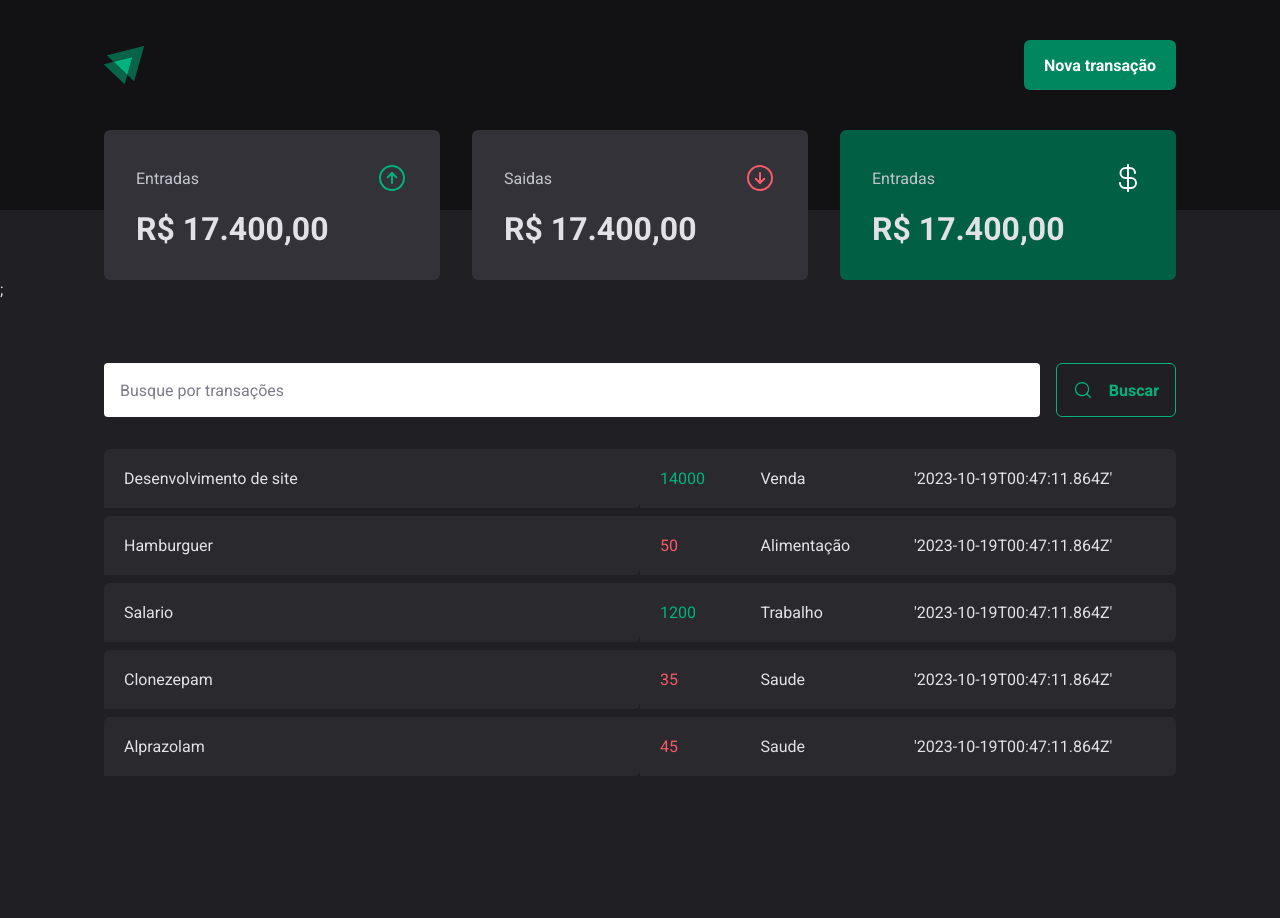
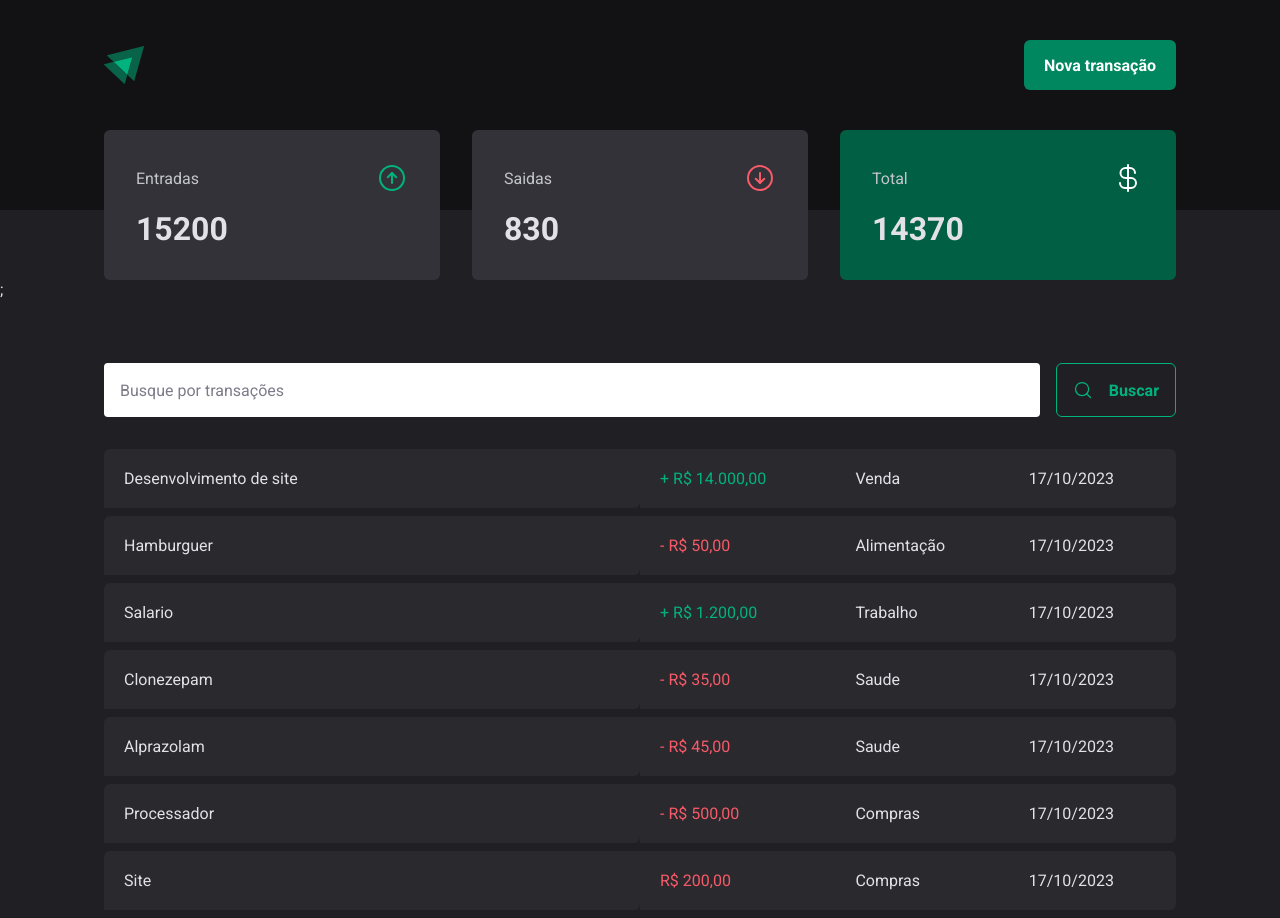
Before and after one commit to uMateusSales/dtmoney-rocketseat, a React (Vite) app: page / in a window 1280 px wide. Before the commit the page ends 800 px from the top, so only its background shows below. Built offline with nearby package versions, Linux system fonts and the light colour scheme; data requests are answered from the project's data file.

Commit message:
feat:summary e formatador

```diff
--- a/server.json
+++ b/server.json
@@ -22,7 +22,7 @@
       "type": "entrada",
       "category": "Trabalho",
       "price": 1200,
-      "createdAt": "'2023-10-19T00:47:11.864Z'"
+      "createdAt": "2023-10-19T00:47:11.864Z"
     },
     {
       "id": 4,
@@ -30,7 +30,7 @@
       "type": "saida",
       "category": "Saude",
       "price": 35,
-      "createdAt": "'2023-10-19T00:47:11.864Z'"
+      "createdAt": "2023-10-19T00:47:11.864Z"
     },
     {
       "id": 5,
@@ -38,7 +38,24 @@
       "type": "saida",
       "category": "Saude",
       "price": 45,
-      "createdAt": "'2023-10-19T00:47:11.864Z'"
+      "createdAt": "2023-10-19T00:47:11.864Z"
+    },
+
+    {
+      "id": 6,
+      "description": "Processador",
+      "type": "saida",
+      "category": "Compras",
+      "price": 500,
+      "createdAt": "2023-10-19T00:47:11.864Z"
+    },
+    {
+      "id": 6,
+      "description": "Site",
+      "type": "Entrada",
+      "category": "Compras",
+      "price": 200,
+      "createdAt": "2023-10-19T00:47:11.864Z"
     }
   ]
 }
--- a/src/App.tsx
+++ b/src/App.tsx
@@ -2,14 +2,17 @@ import { ThemeProvider } from "styled-components";
 import { defaultTheme } from "./styles/themes/default";
 import { GlobalStyle } from "./styles/global";
 import { Transactions } from "./pages/transactions";
+import { TranscationsProvider } from "./contexts/TransactionContext";
 
 function App() {
   return (
     <>
-      <ThemeProvider theme={defaultTheme}>
-        <GlobalStyle />
-        <Transactions />
-      </ThemeProvider>
+      <TranscationsProvider>
+        <ThemeProvider theme={defaultTheme}>
+          <GlobalStyle />
+          <Transactions />
+        </ThemeProvider>
+      </TranscationsProvider>
     </>
   );
 }
--- a/src/components/Summary/index.tsx
+++ b/src/components/Summary/index.tsx
@@ -1,7 +1,30 @@
 import { ArrowCircleDown, ArrowCircleUp, CurrencyDollar } from "phosphor-react";
 import { SummaryCard, SummaryContainer } from "./styles";
+import { useContext } from "react";
+import { TransactionContext } from "../../contexts/TransactionContext";
 
 const Summary = () => {
+  const { transactions } = useContext(TransactionContext);
+
+  const summary = transactions.reduce(
+    (acc, transaction) => {
+      if (transaction.type === "entrada") {
+        acc.entrada += transaction.price;
+        acc.total += transaction.price;
+      } else {
+        acc.saida += transaction.price;
+        acc.total -= transaction.price;
+      }
+      return acc;
+    },
+
+    {
+      entrada: 0,
+      saida: 0,
+      total: 0,
+    }
+  );
+
   return (
     <>
       <SummaryContainer>
@@ -10,21 +33,21 @@ const Summary = () => {
             <span>Entradas </span>
             <ArrowCircleUp size={32} color="#00b37e" />
           </header>
-          <strong>R$ 17.400,00</strong>
+          <strong>{summary.entrada}</strong>
         </SummaryCard>
         <SummaryCard>
           <header>
             <span>Saidas </span>
             <ArrowCircleDown size={32} color="#f75a68" />
           </header>
-          <strong>R$ 17.400,00</strong>
+          <strong>{summary.saida}</strong>
         </SummaryCard>
         <SummaryCard variant="green">
           <header>
-            <span>Entradas </span>
+            <span>Total </span>
             <CurrencyDollar size={32} color="#fff" />
           </header>
-          <strong>R$ 17.400,00</strong>
+          <strong>{summary.total}</strong>
         </SummaryCard>
       </SummaryContainer>
       ;
--- /dev/null
+++ b/src/contexts/TransactionContext.tsx
@@ -0,0 +1,51 @@
+import { ReactNode, createContext, useEffect, useState } from "react";
+
+interface Transaction {
+  id: number;
+  description: string;
+  type: "entrada" | "saida";
+  price: number;
+  category: string;
+  createdAt: string;
+}
+
+interface TransactionContextType {
+  transactions: Transaction[];
+}
+
+export const TransactionContext = createContext<TransactionContextType>(
+  {} as TransactionContextType
+);
+
+interface TransactionsProviderProps {
+  children: ReactNode;
+}
+export const TranscationsProvider = ({
+  children,
+}: TransactionsProviderProps) => {
+  const [transactions, setTransactions] = useState<Transaction[]>([]);
+
+  const getData = async () => {
+    try {
+      const response = await fetch("http://localhost:3333/transactions");
+
+      const data = await response.json();
+
+      setTransactions(data);
+
+      console.log(data);
+    } catch (error) {
+      console.log(error);
+    }
+  };
+
+  useEffect(() => {
+    getData();
+  }, []);
+
+  return (
+    <TransactionContext.Provider value={{ transactions }}>
+      {children}
+    </TransactionContext.Provider>
+  );
+};
--- a/src/pages/transactions/index.tsx
+++ b/src/pages/transactions/index.tsx
@@ -6,37 +6,12 @@ import {
   TrasactionContainer,
 } from "./styles";
 import { SearchForm } from "../../components/SearchForm";
-import { useEffect, useState } from "react";
-
-interface Transaction {
-  id: number;
-  description: string;
-  type: "entrada" | "saida";
-  category: string;
-  price: number;
-  createdAt: string;
-}
+import { useContext } from "react";
+import { TransactionContext } from "../../contexts/TransactionContext";
+import { FormatarPreço, FormatarData } from "../../utils/formater";
 
 export const Transactions = () => {
-  const [transactions, setTransactions] = useState<Transaction[]>([]);
-
-  const getData = async () => {
-    try {
-      const response = await fetch("http://localhost:3000/transactions");
-
-      const json = await response.json();
-
-      setTransactions(json);
-
-      console.log(json);
-    } catch (error) {
-      console.log(error);
-    }
-  };
-
-  useEffect(() => {
-    getData();
-  }, []);
+  const { transactions } = useContext(TransactionContext);
 
   return (
     <div>
@@ -52,10 +27,14 @@ export const Transactions = () => {
                 <tr key={i.id}>
                   <td width="50%">{i.description}</td>
                   <td>
-                    <PriceHighlight variant={i.type}>{i.price}</PriceHighlight>
+                    <PriceHighlight variant={i.type}>
+                      {i.type === "saida" && "- "}
+                      {i.type === "entrada" && "+ "}
+                      {FormatarPreço.format(i.price)}
+                    </PriceHighlight>
                   </td>
                   <td>{i.category}</td>
-                  <td>{i.createdAt}</td>
+                  <td>{FormatarData.format(new Date())}</td>
                 </tr>
               );
             })}
--- /dev/null
+++ b/src/utils/formater.ts
@@ -0,0 +1,5 @@
+export const FormatarData = new Intl.DateTimeFormat("pt-BR");
+export const FormatarPreço = new Intl.NumberFormat("pt-BR", {
+  style: "currency",
+  currency: "BRL",
+});
```
